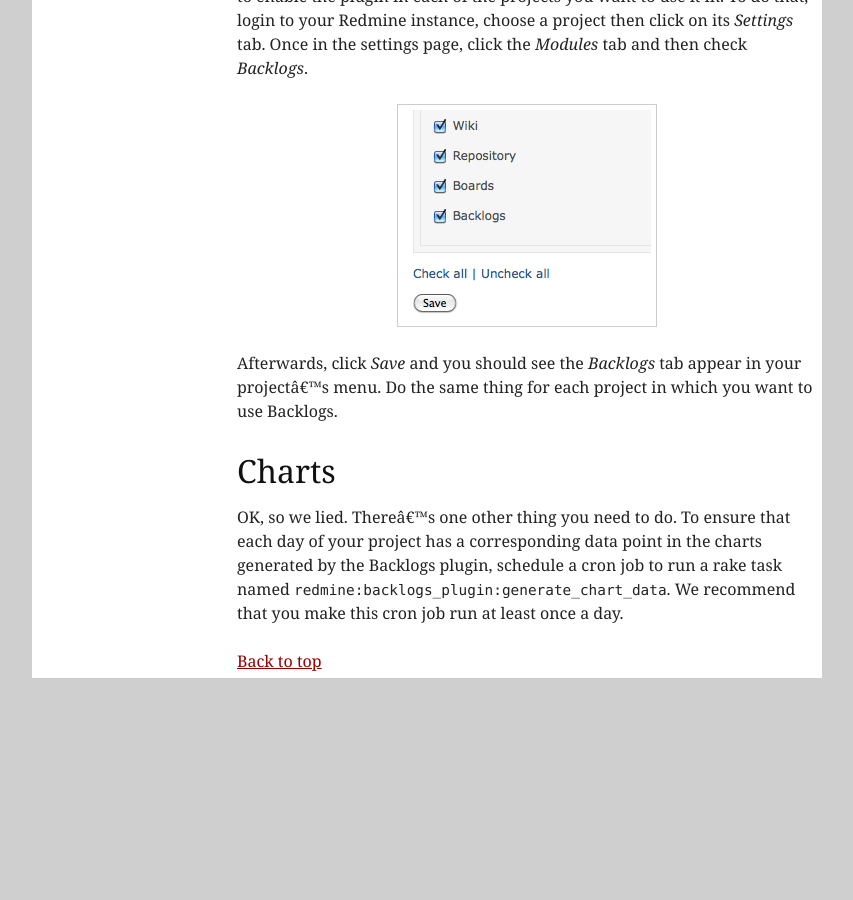
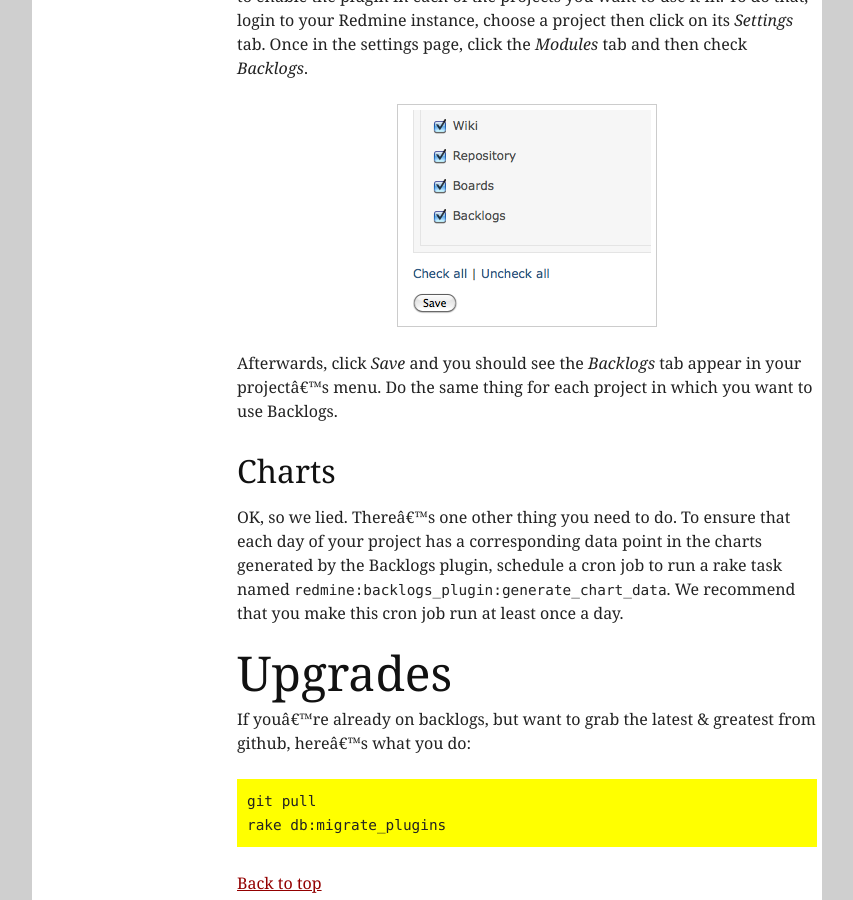
Before and after one commit to backlogs/www, a Jekyll site: the page built from _posts/en/1999-01-01-installation.markdown, in a window 1280 px wide and 900 px high, scrolled down 4342 px. Shown: the whole window, without its empty margins (213-1066 px from the left). Built offline with Jekyll 4.4.1, drawn with Linux system fonts in a browser that asks for light colours; before the commit the page ends 5020 px from its top, so only the background shows below that.

Commit message:
Bare-bones upgrade description

```diff
--- a/_posts/en/1999-01-01-installation.markdown
+++ b/_posts/en/1999-01-01-installation.markdown
@@ -105,3 +105,11 @@ Afterwards, click _Save_ and you should see the _Backlogs_ tab appear in your pr
 ## Charts
 
 OK, so we lied. There's one other thing you need to do. To ensure that each day of your project has a corresponding data point in the charts generated by the Backlogs plugin, schedule a cron job to run a rake task named `redmine:backlogs_plugin:generate_chart_data`. We recommend that you make this cron job run at least once a day.
+
+# Upgrades
+
+If you're already on backlogs, but want to grab the latest & greatest
+from github, here's what you do:
+
+    git pull
+    rake db:migrate_plugins
```
